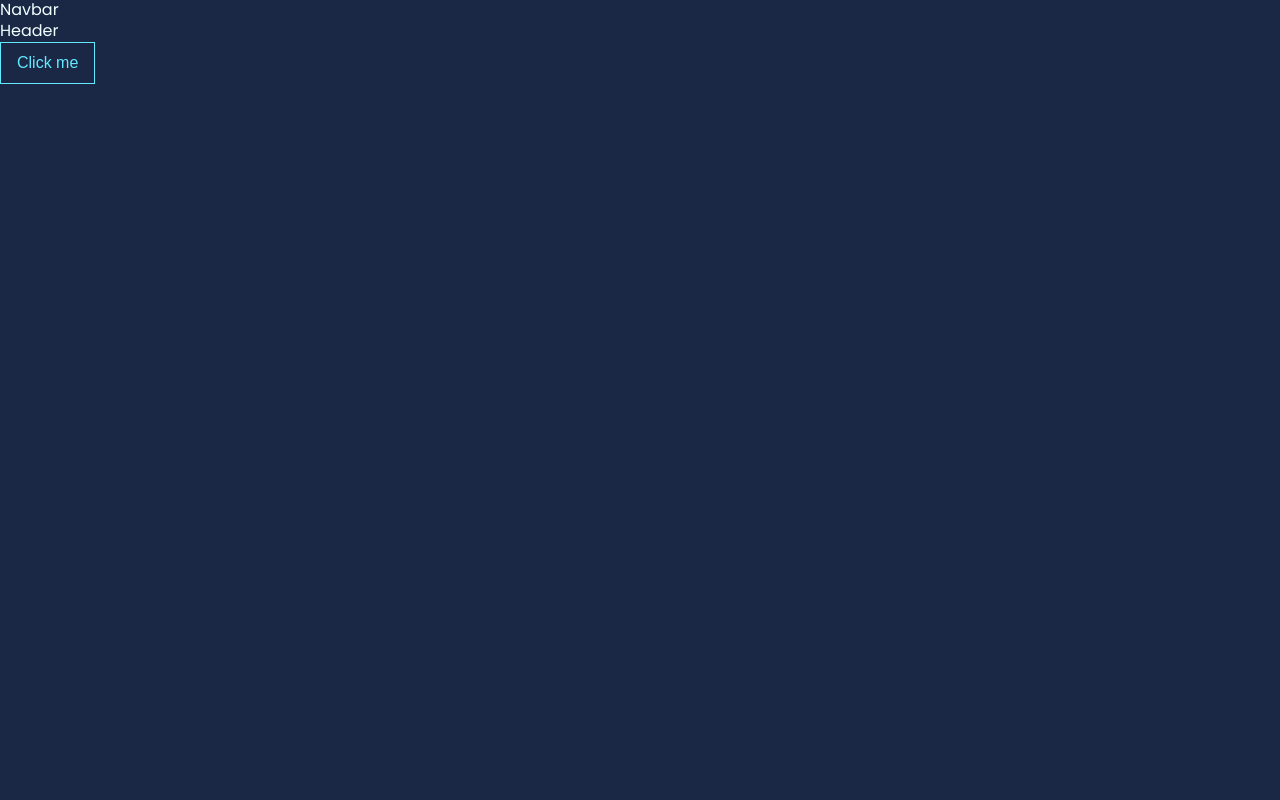
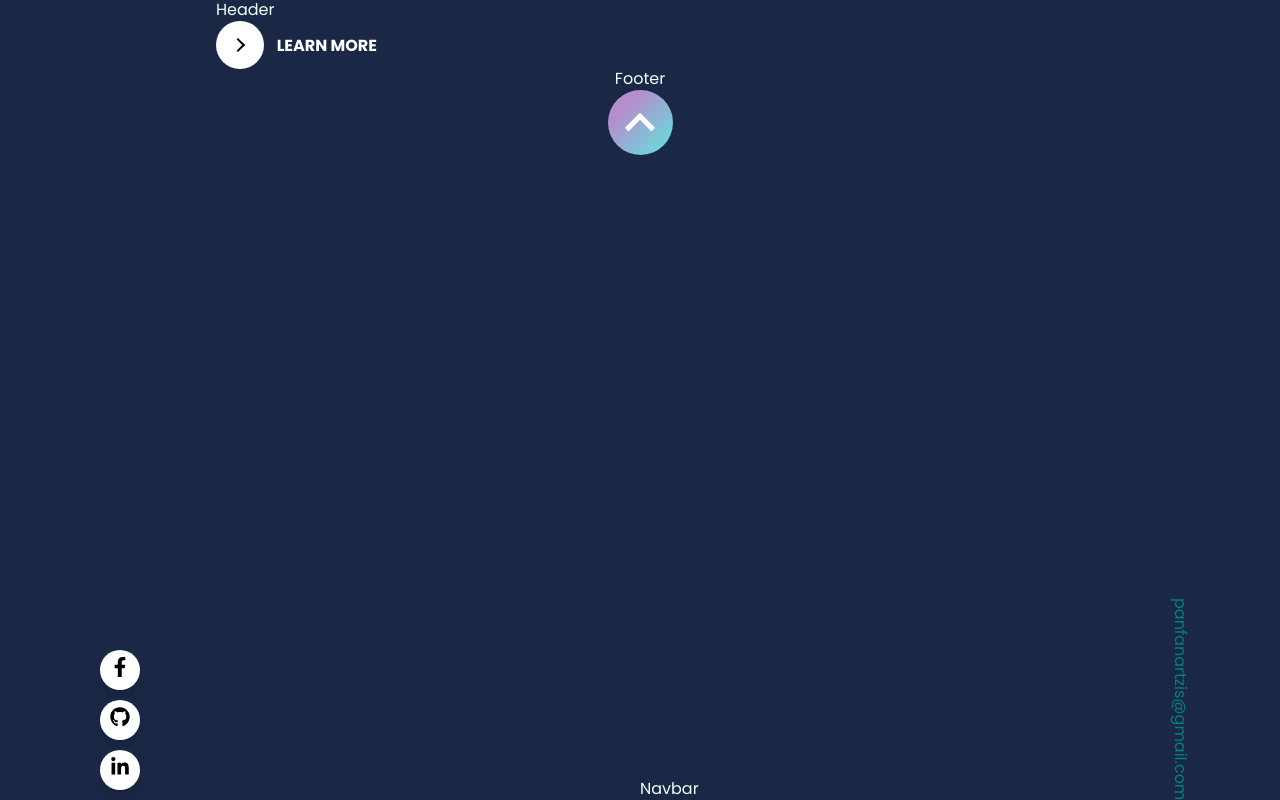
Before and after one commit to PanosFan/panosfan.github.io, a React (Create React App) app: page / in a window 1280 px wide. Built offline with nearby package versions, Linux system fonts and the light colour scheme.

Commit message:
setting layout

```diff
--- a/src/App.js
+++ b/src/App.js
@@ -4,9 +4,10 @@ import Header from "./Components/Layout/Header/Header";
 import Navbar from "./Components/Layout/Navbar/Navbar";
 import LoadingEffect from "./Components/LoadingEffect/LoadingEffect";
 import { useEffect, useState } from "react";
+import Aside from "./Components/Layout/Aside/Aside";
 
 function App() {
-  const [effect, setEffect] = useState(true);
+  const [effect, setEffect] = useState(false);
 
   useEffect(() => {
     setTimeout(() => {
@@ -18,9 +19,12 @@ function App() {
     <LoadingEffect />
   ) : (
     <>
-      <Navbar />
-      <Header />
-      <Footer />
+      <Aside />
+      <div className="container">
+        <Navbar />
+        <Header />
+        <Footer />
+      </div>
     </>
   );
 }
--- a/src/Components/Buttons/BackToTop/BackToTopButton.scss
+++ b/src/Components/Buttons/BackToTop/BackToTopButton.scss
@@ -1,6 +1,6 @@
 .backToTopButton {
-  width: 75px;
-  height: 75px;
+  width: 65px;
+  height: 65px;
   cursor: pointer;
   background-color: #5de6de;
   background-image: linear-gradient(315deg, #5de6de 0%, #b58ecc 74%);
--- /dev/null
+++ b/src/Components/Layout/Aside/Aside.jsx
@@ -0,0 +1,15 @@
+import Links from "../../Links/Links";
+import "./Aside.scss";
+
+const Aside = () => {
+  return (
+    <aside>
+      <Links />
+      <a id="mailTo" href="mailto:panfanartzis@gmail.com">
+        panfanartzis@gmail.com
+      </a>
+    </aside>
+  );
+};
+
+export default Aside;
--- /dev/null
+++ b/src/Components/Layout/Aside/Aside.scss
@@ -0,0 +1,8 @@
+#mailTo {
+  position: fixed;
+  right: 7%;
+  bottom: 0;
+  text-decoration: none;
+  color: teal;
+  writing-mode: vertical-rl;
+}
--- a/src/Components/Layout/Footer/Footer.jsx
+++ b/src/Components/Layout/Footer/Footer.jsx
@@ -1,16 +1,11 @@
 import "./Footer.scss";
-import LearnMoreButton from "../../Buttons/LearnMore/LearnMoreButton";
-import Links from "../../Links/Links";
 import BackToTopButton from "../../Buttons/BackToTop/BackToTopButton";
-import Button from "../../Buttons/Button/Button";
 
 const Footer = () => {
   return (
-    <footer>
-      {/* <Links /> */}
-      {/* <BackToTopButton /> */}
-      {/* <LearnMoreButton /> */}
-      <Button />
+    <footer className="text-center">
+      <p>Footer</p>
+      <BackToTopButton />
     </footer>
   );
 };
--- a/src/Components/Layout/Header/Header.jsx
+++ b/src/Components/Layout/Header/Header.jsx
@@ -1,6 +1,13 @@
 import "./Header.scss";
+import LearnMoreButton from "../../Buttons/LearnMore/LearnMoreButton";
+
 const Header = () => {
-  return <div>Header</div>;
+  return (
+    <div>
+      <p>Header</p>
+      <LearnMoreButton />
+    </div>
+  );
 };
 
 export default Header;
--- a/src/Components/Layout/Navbar/Navbar.jsx
+++ b/src/Components/Layout/Navbar/Navbar.jsx
@@ -1,4 +1,3 @@
-import React from "react";
 import "./Navbar.scss";
 
 const Navbar = () => {
--- a/src/Components/Layout/Navbar/Navbar.scss
+++ b/src/Components/Layout/Navbar/Navbar.scss
@@ -0,0 +1,5 @@
+nav {
+  position: fixed;
+  bottom: 0;
+  left: 50%;
+}
--- a/src/Components/Links/Links.scss
+++ b/src/Components/Links/Links.scss
@@ -6,6 +6,8 @@
 
 .links {
   position: fixed;
+  left: 7%;
+  bottom: 0;
   list-style: none;
 
   .icon {
--- a/src/Config.scss
+++ b/src/Config.scss
@@ -25,7 +25,7 @@ body {
 }
 
 .container {
-  max-width: 1200px;
+  width: min(70%, 1200px);
   margin: 0 auto;
   padding: 0 1.5em;
 }
```
